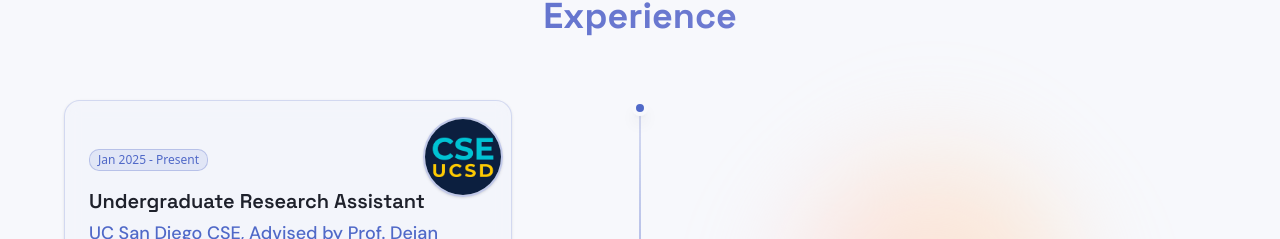
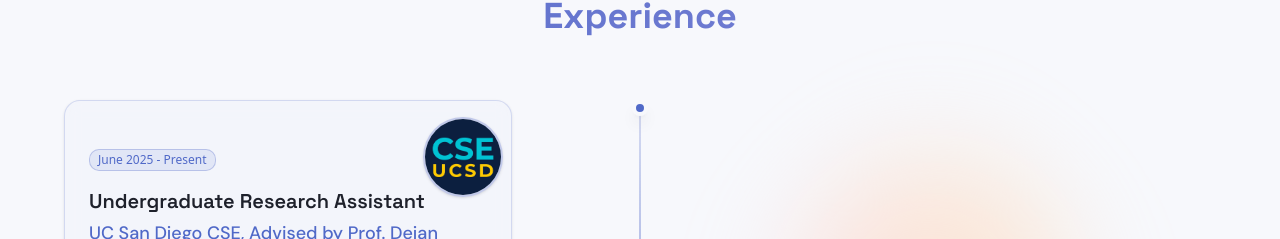
Before and after one commit to mili118/portfolio, a Next.js app: page / in a window 1280 px wide. Shown: the part 884-1123 px from the top of the page. Built offline with nearby package versions, Linux system fonts and the light colour scheme.

Commit message:
update experience

```diff
--- a/components/experience.tsx
+++ b/components/experience.tsx
@@ -10,7 +10,7 @@ const experiences = [
     title: "Undergraduate Research Assistant",
     company: "UC San Diego CSE, Advised by Prof. Deian Stefan",
     location: "San Diego, CA",
-    period: "Jan 2025 - Present",
+    period: "June 2025 - Present",
     description:
       "Researching blockchain privacy vulnerabilities by developing statistical models to analyze transaction patterns and identify weaknesses in DeFi protocols like Houdini, Railgun, and Secret Swap.",
     technologies: ["Blockchain Analysis", "DeFi"],
```
